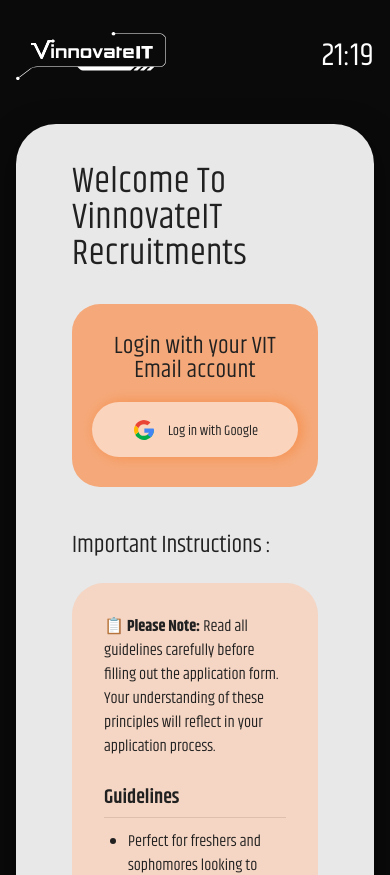
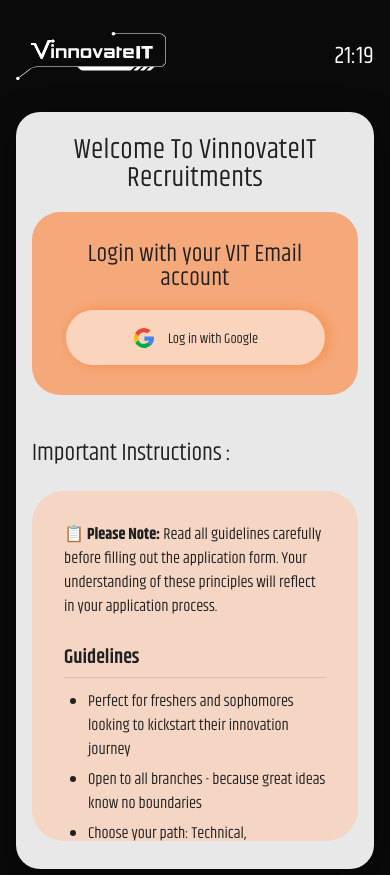
Before and after one commit to varun4505/rec26v1, a Next.js app: page /login in a window 390 px wide. Shown: the top 875 px of the page. Built offline with nearby package versions, Linux system fonts and the light colour scheme; no server answers.

Commit message:
style: upadted layout for  guidelines page in mobile view

```diff
--- a/src/app/login/Login.module.css
+++ b/src/app/login/Login.module.css
@@ -32,11 +32,11 @@
 
 .time {
 	font-family: var(--font-khand); /* Use Khand font */
-  font-weight: 400;               /* 400 */
-  font-size: 32px;                /* 32px */
-  line-height: 100%;              /* 100% */
-  letter-spacing: 0.01em;         /* 1% */
-  color: #ffffff;                 /* White text */
+	font-weight: 400; /* 400 */
+	font-size: 32px; /* 32px */
+	line-height: 100%; /* 100% */
+	letter-spacing: 0.01em; /* 1% */
+	color: #ffffff; /* White text */
 }
 
 /* ----------------------------------------------------- */
@@ -64,12 +64,12 @@
 
 .welcomeTitle {
 	font-family: var(--font-khand); /* <-- Added Khand font */
-  font-size: 36px;                /* 36px (already correct) */
-  font-weight: 400;               /* <-- Changed from 600 to 400 */
-  line-height: 100%;              /* <-- Added */
-  letter-spacing: 0.01em;         /* <-- Added (1%) */
+	font-size: 36px; /* 36px (already correct) */
+	font-weight: 400; /* <-- Changed from 600 to 400 */
+	line-height: 100%; /* <-- Added */
+	letter-spacing: 0.01em; /* <-- Added (1%) */
 
-  color: #212121;                 /* Use dark text color */
+	color: #212121; /* Use dark text color */
 	margin-bottom: 32px;
 }
 
@@ -81,7 +81,6 @@
 	padding: 20px 32px;
 	margin-bottom: 40px;
 	border-radius: 28px;
-
 }
 
 @media (max-width: 768px) {
@@ -89,42 +88,95 @@
 	.loginBar {
 		flex-direction: column; /* Force vertical stacking */
 		justify-content: center;
-    align-items: center ;
-    text-align: center ;
-    gap: 20px ; /* Space between text and button */
-    padding: 30px 20px ; /* Adjust padding */
+		align-items: center;
+		text-align: center;
+		gap: 20px; /* Space between text and button */
+		padding: 30px 20px; /* Adjust padding */
 	}
 
 	/* --- 2. Fix the Button Text & Size --- */
 	.googleButton {
-    width: 100% ;   /* Let it adapt to screen width */
-    max-width: 259px ; /* But don't get wider than desktop */
-    height: 48px ;  /* Slightly shorter height for mobile */
-    gap: 8px ;      /* Tighter gap between G-logo and text */
-    font-size: 14px ; /* Force smaller text size */
+		width: 100%; /* Let it adapt to screen width */
+		max-width: 259px; /* But don't get wider than desktop */
+		height: 48px; /* Slightly shorter height for mobile */
+		gap: 8px; /* Tighter gap between G-logo and text */
+		font-size: 14px; /* Force smaller text size */
 	}
 
 	/* --- 3. Target the text span directly to be sure --- */
 	.googleButton > span {
-    font-size: 14px ;
-    line-height: 1.2 ;
-    top: 0 ; /* Reset the pixel nudge for mobile */
+		font-size: 14px;
+		line-height: 1.2;
+		top: 0; /* Reset the pixel nudge for mobile */
 	}
 
 	/* --- 4. Adjust the "Login with..." text size if needed --- */
 	.loginBarText {
-    font-size: 20px ; /* Slightly smaller than desktop's 24px */
-    margin-bottom: 0 ;
+		font-size: 20px; /* Slightly smaller than desktop's 24px */
+		margin-bottom: 0;
+	}
+
+	/* --- Mobile formatting for the instructions/guidelines card --- */
+	.time {
+		font-size: 24px;
+	}
+
+	.mainCard {
+		min-height: auto;
+		margin-top: 16px;
+		border-radius: 24px;
+		padding: 24px 16px;
+		padding-bottom: 28px;
+	}
+
+	.welcomeTitle {
+		font-size: 28px;
+		margin-bottom: 20px;
+		text-align: center;
+	}
+
+	.instructionsTitle {
+		font-size: 20px;
+		margin-bottom: 12px;
+	}
+
+	.instructionsBox {
+		padding: 20px;
+		border-radius: 24px;
+		padding-bottom: 12px;
+		height: auto;
+		max-height: 55vh;
+	}
+
+	.instructionsBox::-webkit-scrollbar-track {
+		margin-top: 20px;
+		margin-bottom: 20px;
+	}
+
+	.instructionSection {
+		margin-bottom: 16px;
+	}
+
+	.instructionsBox ul {
+		padding-left: 18px;
+	}
+
+	.instructionsBox li {
+		font-size: 15px;
+	}
+
+	.divider {
+		margin: 14px 0;
 	}
 }
 
 .loginBarText {
 	font-family: var(--font-khand); /* <-- Added */
-  font-weight: 400;               /* <-- Changed from 500 */
-  font-size: 24px;                /* <-- Changed from 18px */
-  line-height: 100%;              /* <-- Added */
-  letter-spacing: 0.01em;         /* <-- Added (1%) */
-  color: #212121;               /* Dark text */
+	font-weight: 400; /* <-- Changed from 500 */
+	font-size: 24px; /* <-- Changed from 18px */
+	line-height: 100%; /* <-- Added */
+	letter-spacing: 0.01em; /* <-- Added (1%) */
+	color: #212121; /* Dark text */
 }
 
 .googleButton {
@@ -167,7 +219,7 @@
 .googleButton > span {
 	line-height: 1; /* Helps with alignment */
 	position: relative; /* Allows you to "nudge" the text */
-  top: 1.5px;           /* Moves the text down by 1 pixel */
+	top: 1.5px; /* Moves the text down by 1 pixel */
 }
 
 .instructionsTitle {
@@ -237,7 +289,7 @@
 	font-size: 20px;
 	font-weight: 600;
 	margin-bottom: 12px;
-  border-bottom: 1px solid rgba(0,0,0,0.1);
+	border-bottom: 1px solid rgba(0, 0, 0, 0.1);
 	padding-bottom: 4px;
 }
 
```
Lines whose indentation alone changed are shown as unchanged.
